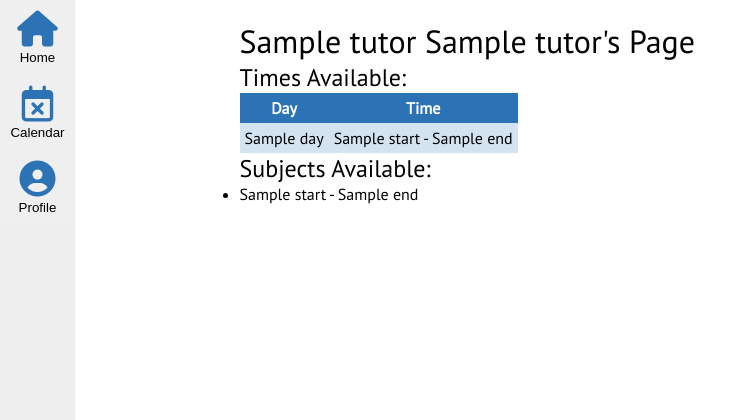
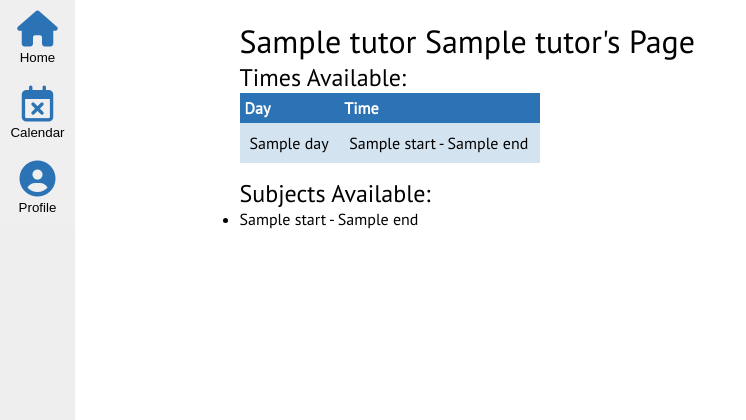
Before and after one commit to shookstra/GroupProject-Red, a PHP site: template views/tutorProfile.php in a window 1280 px wide. Shown: the part 64-484 px from the top of the page, without its empty margins (0-746 px from the left). Run offline with PHP 8.4, Linux system fonts and the light colour scheme; the template is opened without the code that fills it: most values are stand-ins (such as "Sample title", 1, 10 or a date in 2020); some libraries are stand-ins or nearby versions.

Commit message:
Updated styling

```diff
--- a/styling/styling.css
+++ b/styling/styling.css
@@ -232,18 +232,25 @@ nav ul {
 
 .availabilityTable {
   border-collapse: collapse;
+  width: 300px;
+  margin-bottom: 15px;
 }
 
 .availabilityTable td {
-  padding: 5px;
-  /* border: 1px solid red; */
+  padding: 10px;
+  text-align: left;
 }
+
 .availabilityTable tr:nth-child(even) {
   background-color: rgba(44, 115, 182, 0.2);
 }
 
+.availabilityTable tr:nth-child(odd) {
+  background-color: rgb(245, 245, 245);
+}
+
 .availabilityTable th {
-  text-align: center;
+  text-align: left;
   background-color: rgb(44, 115, 182);
   color: white;
   padding: 5px;
```
